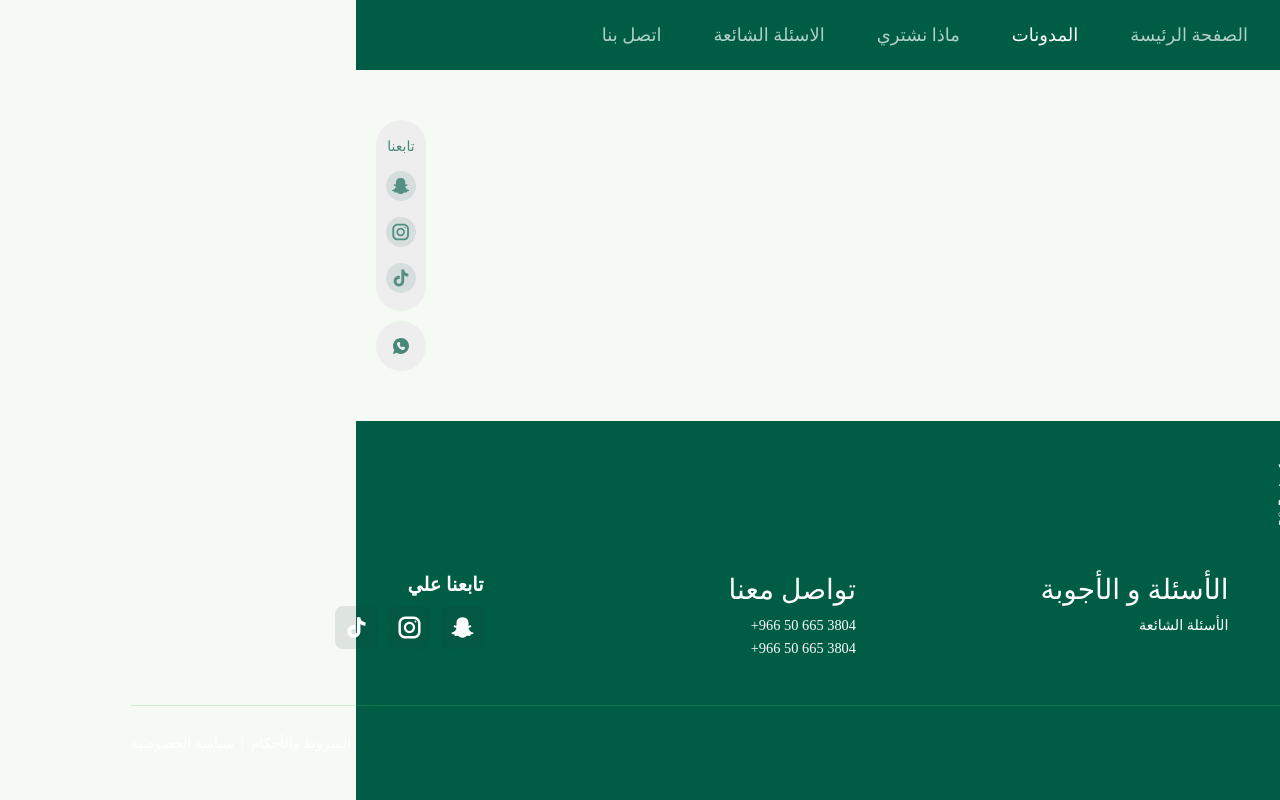
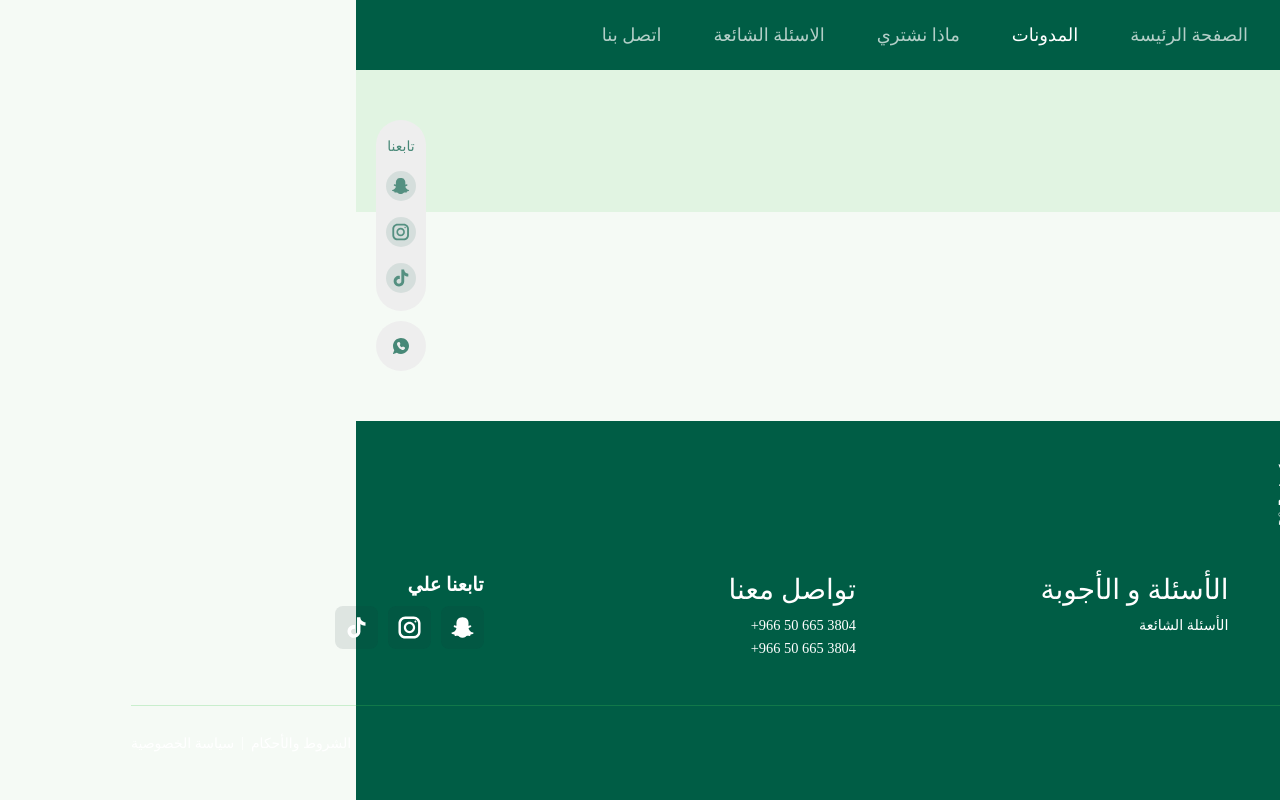
Before and after one commit to AshrafSayed2202/wareth, a React (Create React App) app: page /blogs in a window 1280 px wide. Shown: the top 800 px of the page. Built offline with nearby package versions, Linux system fonts and the light colour scheme.

Commit message:
Dynamic page title + dynamic page + page header

```diff
--- a/package.json
+++ b/package.json
@@ -9,6 +9,7 @@
     "firebase": "^11.0.1",
     "react": "^18.3.1",
     "react-dom": "^18.3.1",
+    "react-quill": "^2.0.0",
     "react-router-dom": "^6.27.0",
     "react-scripts": "5.0.1",
     "web-vitals": "^2.1.4"
--- a/src/assets/styles/main.css
+++ b/src/assets/styles/main.css
@@ -55,3 +55,47 @@ nav>div.container {
 section {
     margin-bottom: 120px;
 }
+
+.page-header {
+    padding: 24px 0;
+    background: rgba(205, 240, 208, 0.50);
+    color: #005D45;
+    font-size: 18px;
+}
+
+.page-header p {
+    display: flex;
+    gap: 7px;
+}
+
+.page-header a {
+    color: #005D45;
+    text-decoration: none;
+    transition: 0.3s;
+}
+
+.page-header a:hover {
+    scale: 1.05;
+}
+
+.page-header span {
+    color: #506660;
+}
+
+.page-header .head {
+    color: #005D45;
+    font-size: 48px;
+    font-weight: 600;
+    line-height: 150%;
+    display: flex;
+    align-items: center;
+    gap: 16px;
+}
+
+.page-header .head::before {
+    content: '';
+    width: 8px;
+    height: 44px;
+    border-radius: 100px 0px 0px 100px;
+    background: #46C752;
+}
--- a/src/components/BlogsPage.jsx
+++ b/src/components/BlogsPage.jsx
@@ -1,6 +1,18 @@
+import React from "react"
+import { Link } from "react-router-dom"
 const BlogsPage = () => {
+    React.useEffect(() => {
+        document.title = 'الوارث | المدونات'
+    }, [])
     return (
-        <div>BlogsPage</div>
+        <section>
+            <div className="page-header">
+                <div className="container">
+                    <p><Link to={'/'}>الصفحة الرئيسية</Link>{' > '}<span>المدونات</span></p>
+                    <p className="head">المدونات</p>
+                </div>
+            </div>
+        </section>
     )
 }
 export default BlogsPage
--- a/src/components/DynamicPage.jsx
+++ b/src/components/DynamicPage.jsx
@@ -1,41 +1,57 @@
 import React, { useEffect, useState } from "react";
-import { useParams } from "react-router-dom";
+import { Link, useParams } from "react-router-dom";
 import { db } from "../firebaseConfig";
 import { doc, getDoc } from "firebase/firestore";
+import NotFound from './NotFound.jsx';
+// import styles from '../assets/styles/DynamicPage.module.css';
 
 const DynamicPage = () => {
-    const { id } = useParams(); // Get the dynamic ID from the route
-    const [title, setTitle] = useState("");
+    const { id } = useParams();
+    const [data, setData] = useState(null);
+    const [notFound, setNotFound] = useState(false);
 
     useEffect(() => {
-        const fetchTitle = async () => {
+        const fetchPageData = async () => {
             try {
-                const docRef = doc(db, "pages", id); // Replace 'pages' with your Firestore collection name
+                const docRef = doc(db, "blogs", id);
                 const docSnap = await getDoc(docRef);
 
                 if (docSnap.exists()) {
                     const pageData = docSnap.data();
-                    setTitle(pageData.title); // Update the title state with data from Firestore
-                    document.title = pageData.title; // Set document title
+                    setData(pageData);
+                    document.title = `الوارث | ${pageData.title}`;
+                    setNotFound(false);
                 } else {
-                    setTitle("Page Not Found");
-                    document.title = "Page Not Found - YourCompany";
+                    document.title = "الوارث | الصفحة غير موجودة";
+                    setNotFound(true);
                 }
             } catch (error) {
                 console.error("Error fetching document:", error);
-                setTitle("Error loading page");
-                document.title = "Error - YourCompany";
+                document.title = "الوارث | حدث خطأ";
+                setNotFound(true);
             }
         };
 
-        fetchTitle();
-    }, [id]); // Re-run when the `id` parameter changes
+        fetchPageData();
+    }, [id]);
+
+    if (notFound) {
+        return <NotFound />;
+    }
 
     return (
-        <div>
-            <h1>{title}</h1>
-            <p>Content for the dynamic page will go here.</p>
-        </div>
+        <section>
+            <div className="page-header">
+                <div className="container">
+                    <p><Link to={'/'}>الصفحة الرئيسية</Link>{' > '}<Link to={'/blogs'}>المدونات</Link>{' > '}<span>{data?.title}</span></p>
+                    <p className="head">{data?.title}</p>
+                </div>
+            </div>
+            <div className="container">
+                <h1>{data?.title}</h1>
+                <div dangerouslySetInnerHTML={{ __html: data?.content }} />
+            </div>
+        </section>
     );
 };
 
--- a/src/components/Home.jsx
+++ b/src/components/Home.jsx
@@ -6,6 +6,9 @@ import FAQs from './FAQs';
 import ContactSection from './ContactSection';
 
 const Home = () => {
+    React.useEffect(() => {
+        document.title = 'الوارث | الصفحة الرئيسية'
+    }, [])
     return (
         <>
             <LandingSection />
--- a/src/components/NotFound.jsx
+++ b/src/components/NotFound.jsx
@@ -3,6 +3,9 @@ import React from 'react';
 import { Link } from 'react-router-dom';
 
 const NotFound = () => {
+    React.useEffect(() => {
+        document.title = 'الوارث | الصفحة غير موجودة'
+    }, [])
     const styles = {
         container: {
             display: 'flex',
@@ -40,7 +43,7 @@ const NotFound = () => {
 
     return (
         <div style={styles.container}>
-            <h1 style={styles.heading}>404 - Not Found</h1>
+            <h1 style={styles.heading}>Not Found - 404</h1>
             <p style={styles.message}>معذرا, الصفحة التي تحاول الوصول اليها غير موجودة.</p>
             <Link
                 to="/"
```
Also changed, not shown: src/assets/styles/DynamicPage.module.css (added), 1 other file (tests, documents, lock files or other folders).
